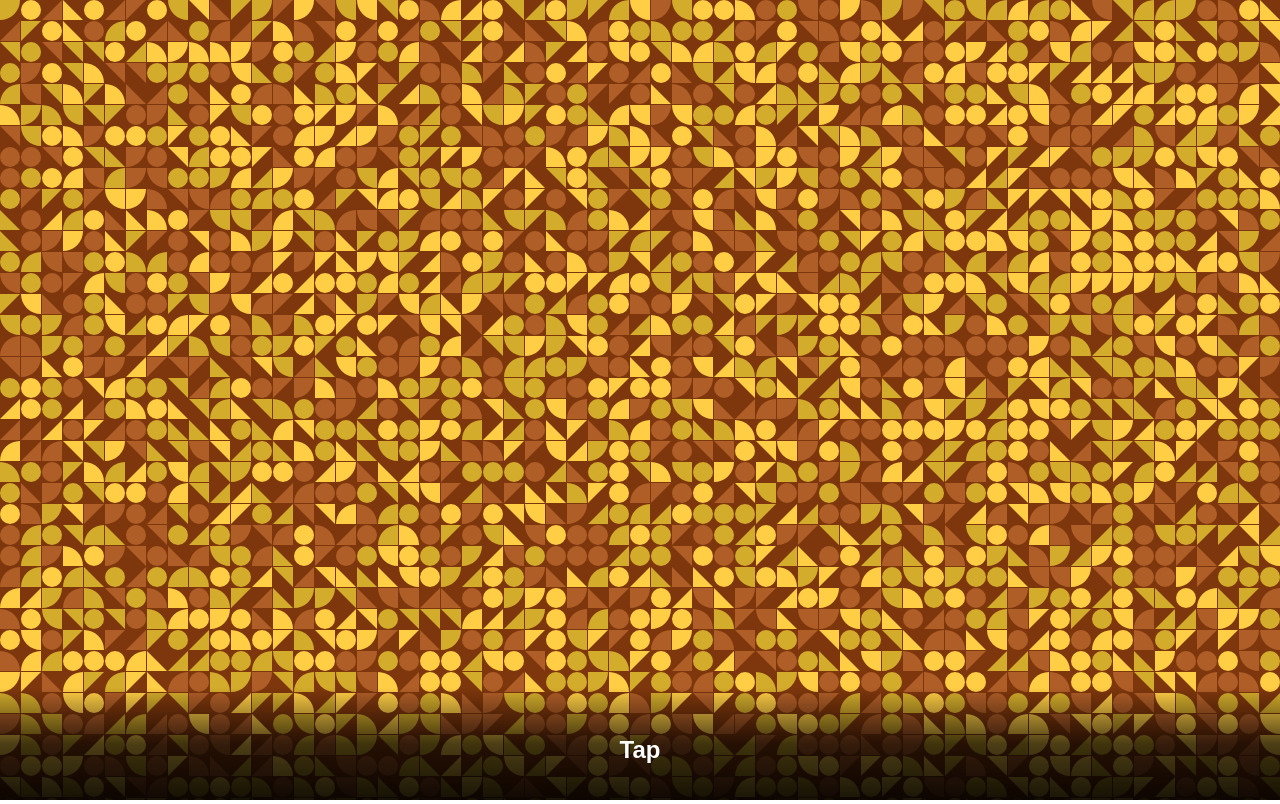
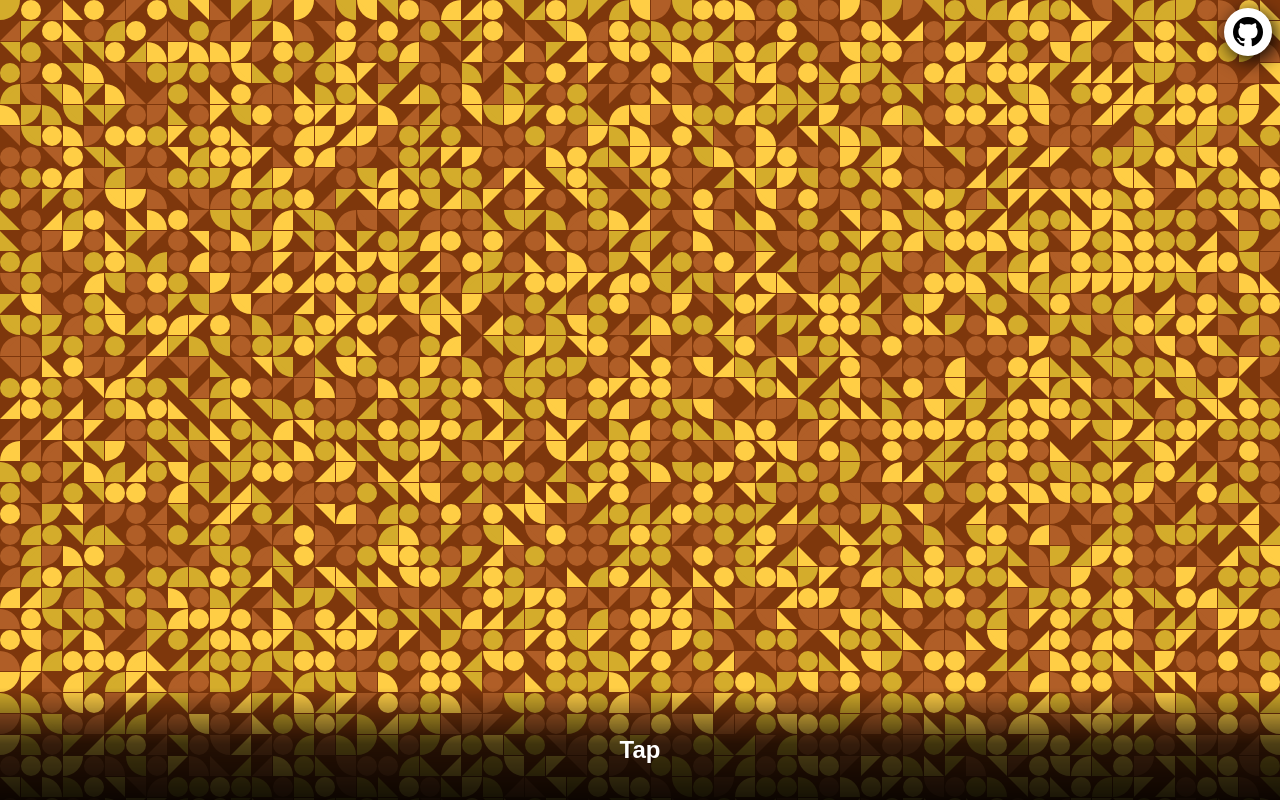
Before and after one commit to ajaythomas123/generative-art-experiment-shapes, a website built with webpack: page index.html in a window 1280 px wide. Built offline with nearby package versions, Linux system fonts and the light colour scheme.

Commit message:
Update readme, add github repo link

```diff
--- a/index.html
+++ b/index.html
@@ -11,5 +11,16 @@
     <div id="overlay">
       <h1 class="move">Tap</h1>
     </div>
+    <div id="github">
+      <a href="https://github.com/ajaythomas123/generative-art-experiment-shapes" target="_blank">
+        <svg width="36" height="36" fill="none" viewBox="0 0 24 24">
+          <title>GitHub</title>
+          <path
+            fill="#000"
+            d="M12,2A10,10 0 0,0 2,12C2,16.42 4.87,20.17 8.84,21.5C9.34,21.58 9.5,21.27 9.5,21C9.5,20.77 9.5,20.14 9.5,19.31C6.73,19.91 6.14,17.97 6.14,17.97C5.68,16.81 5.03,16.5 5.03,16.5C4.12,15.88 5.1,15.9 5.1,15.9C6.1,15.97 6.63,16.93 6.63,16.93C7.5,18.45 8.97,18 9.54,17.76C9.63,17.11 9.89,16.67 10.17,16.42C7.95,16.17 5.62,15.31 5.62,11.5C5.62,10.39 6,9.5 6.65,8.79C6.55,8.54 6.2,7.5 6.75,6.15C6.75,6.15 7.59,5.88 9.5,7.17C10.29,6.95 11.15,6.84 12,6.84C12.85,6.84 13.71,6.95 14.5,7.17C16.41,5.88 17.25,6.15 17.25,6.15C17.8,7.5 17.45,8.54 17.35,8.79C18,9.5 18.38,10.39 18.38,11.5C18.38,15.32 16.04,16.16 13.81,16.41C14.17,16.72 14.5,17.33 14.5,18.26C14.5,19.6 14.5,20.68 14.5,21C14.5,21.27 14.66,21.59 15.17,21.5C19.14,20.16 22,16.42 22,12A10,10 0 0,0 12,2Z"
+          ></path>
+        </svg>
+      </a>
+    </div>
   </body>
 </html>
--- a/src/styles.css
+++ b/src/styles.css
@@ -1,6 +1,12 @@
 :root {
   font-size: 1em;
+  box-sizing: border-box;
 }
+
+*, ::before, ::after {
+  box-sizing: inherit;
+}
+
 body {
   margin: 0;
   padding: 0;
@@ -59,3 +65,21 @@ h1.move {
     transform: translateY(0.25em);
   }
 }
+
+#github {
+  box-shadow: #000000 4px 4px 20px 0px;
+  justify-content: center;
+  position: absolute;
+  top: 0.5em;
+  display: flex;
+  right: 0.5em;
+  background-color: #fff;
+  border-radius: 200px;
+  height: 3em;
+  width: 3em;
+}
+
+#github > a {
+  height: 2.25em;
+  padding-top: 0.375em;
+}
```
Also changed, not shown: README.md.
